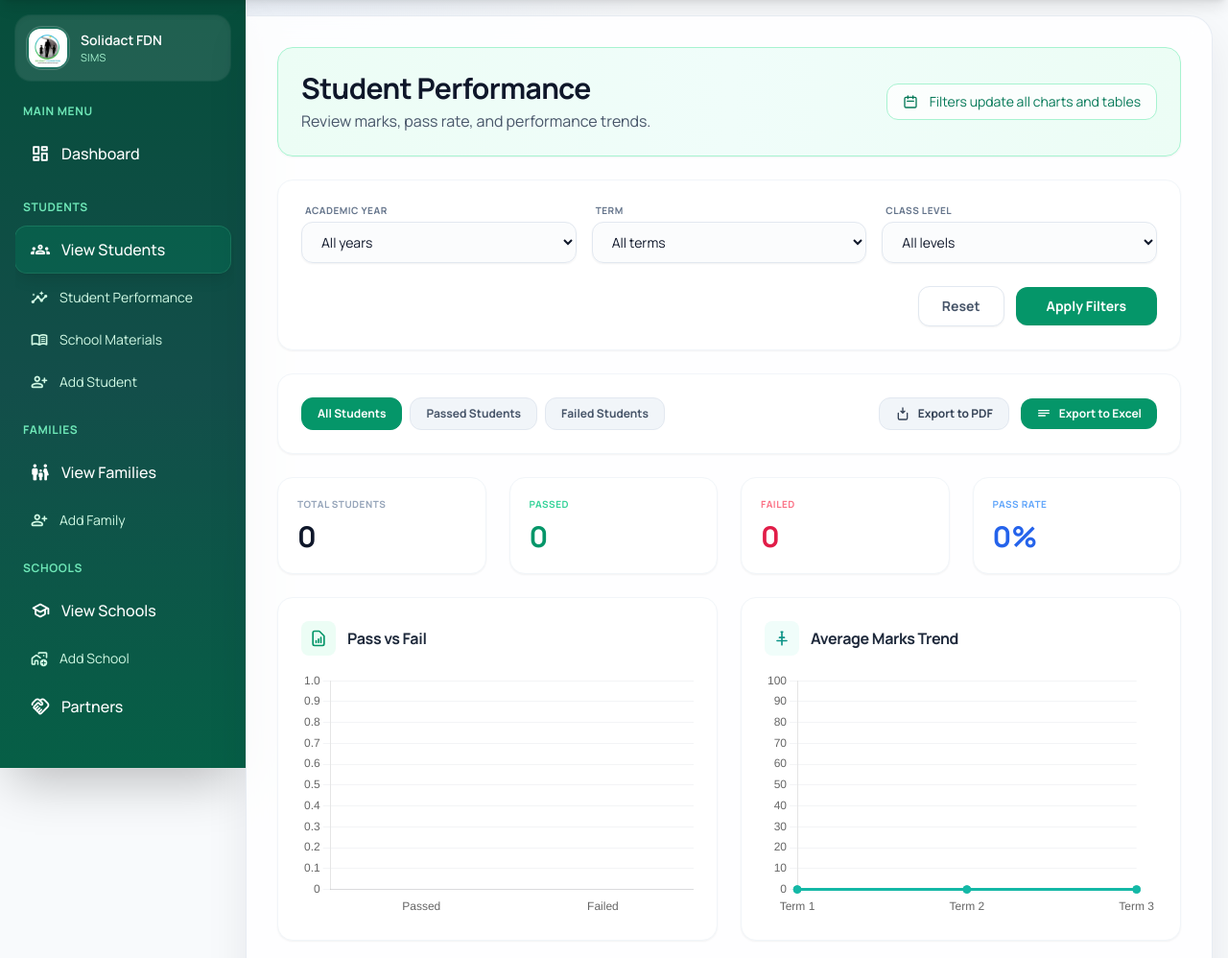
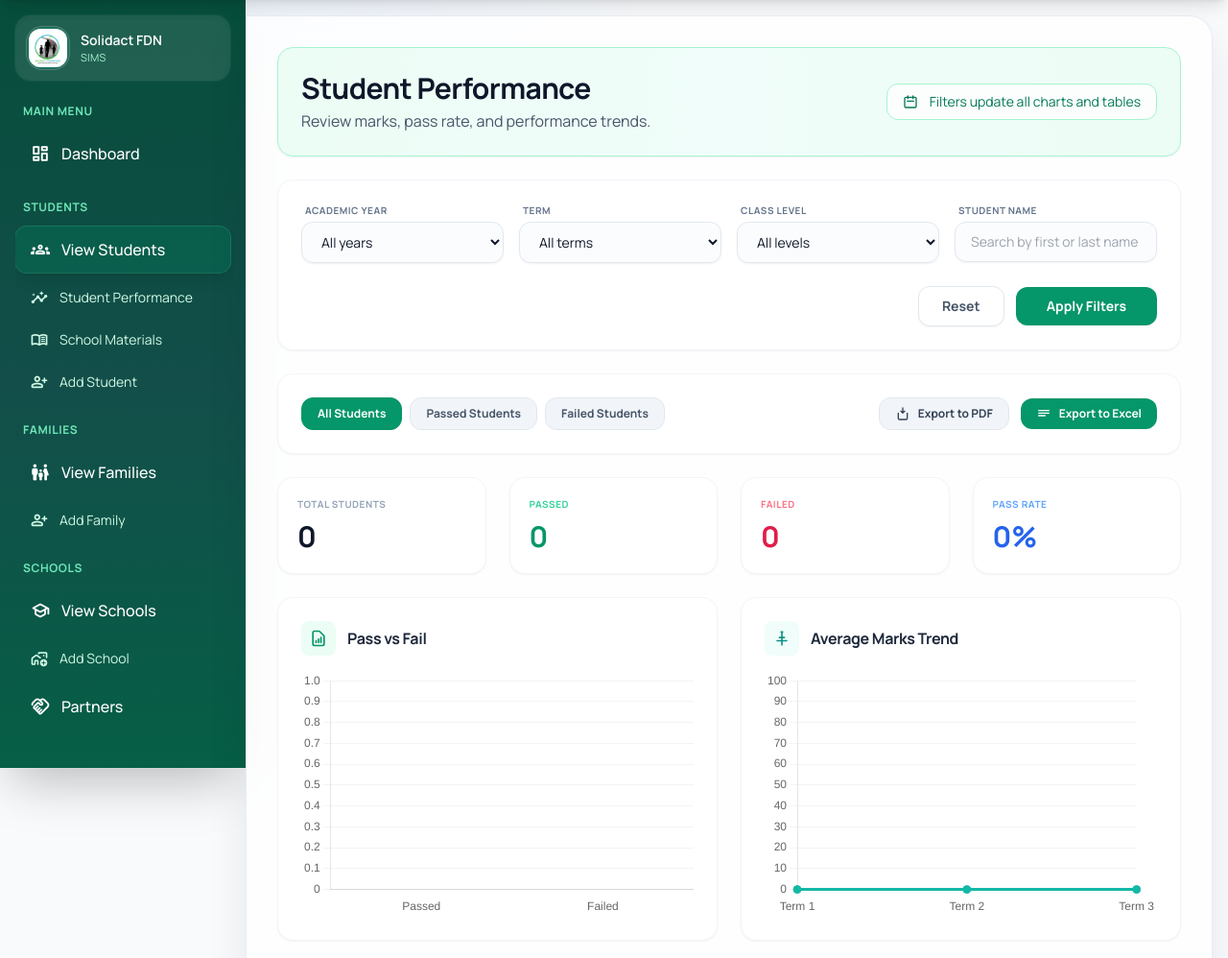
Before and after one commit to niyirerayannick/ssms, a Django app: page /students/performance/ in a window 1280 px wide. Shown: the part 81-1079 px from the top of the page at 96% size. Run offline with Django 5.2, Linux system fonts and the light colour scheme; the visitor is signed in with stand-in values (Sample User, id 1); data that the repository does not hold is empty; parts of the project's set-up code (start-up, migrations or seed data) failed here and were passed over; some libraries are stand-ins or nearby versions.

Commit message:
feat(students): add search functionality to student performance view

```diff
--- a/students/views.py
+++ b/students/views.py
@@ -494,6 +494,7 @@ class StudentPerformanceListView(LoginRequiredMixin, PermissionRequiredMixin, Li
             'academic_year': self.request.GET.get('academic_year', '').strip(),
             'term': self.request.GET.get('term', '').strip(),
             'class_level': self.request.GET.get('class_level', '').strip(),
+            'search': self.request.GET.get('search', '').strip(),
             'status': status,
         }
 
@@ -507,6 +508,12 @@ class StudentPerformanceListView(LoginRequiredMixin, PermissionRequiredMixin, Li
 
         if filters['class_level']:
             queryset = queryset.filter(class_level=filters['class_level'])
+
+        if filters['search']:
+            for term in filters['search'].split():
+                queryset = queryset.filter(
+                    Q(first_name__icontains=term) | Q(last_name__icontains=term)
+                )
 
         if filters['academic_year']:
             queryset = queryset.filter(academic_records__academic_year_id=filters['academic_year'])
@@ -570,6 +577,11 @@ class StudentPerformanceListView(LoginRequiredMixin, PermissionRequiredMixin, Li
             trend_qs = trend_qs.filter(academic_year_id=filters['academic_year'])
         if filters['class_level']:
             trend_qs = trend_qs.filter(student__class_level=filters['class_level'])
+        if filters['search']:
+            for term in filters['search'].split():
+                trend_qs = trend_qs.filter(
+                    Q(student__first_name__icontains=term) | Q(student__last_name__icontains=term)
+                )
 
         trend_map = {
             row['term']: round(float(row['avg_marks'] or 0), 1)
@@ -634,6 +646,7 @@ class StudentPerformanceListView(LoginRequiredMixin, PermissionRequiredMixin, Li
             'selected_year': filters['academic_year'],
             'selected_term': filters['term'],
             'selected_class': filters['class_level'],
+            'search_query': filters['search'],
             'status_filter': filters['status'],
             'status_filter_options': status_options,
             'trend_labels': trend_labels,
@@ -668,13 +681,14 @@ class StudentPerformanceListView(LoginRequiredMixin, PermissionRequiredMixin, Li
 
         term_label = filters['term'] or 'All Terms'
         class_label = filters['class_level'] or 'All Classes'
+        search_label = filters['search'] or 'All Students'
         status_map = {
             'all': 'All Students',
             'passed': 'Passed Students',
             'failed': 'Failed Students',
         }
         status_label = status_map.get(filters['status'], 'All Students')
-        return f"Year: {year_label} | Term: {term_label} | Class: {class_label} | Status: {status_label}"
+        return f"Year: {year_label} | Term: {term_label} | Class: {class_label} | Search: {search_label} | Status: {status_label}"
 
     def export_data(self, export_format):
         rows = self.get_export_rows()
--- a/templates/students/student_performance.html
+++ b/templates/students/student_performance.html
@@ -21,7 +21,7 @@
     </div>
 
     <div class="bg-white rounded-2xl shadow-sm border border-slate-100 p-4 sm:p-6">
-        <form method="get" class="grid grid-cols-1 sm:grid-cols-2 lg:grid-cols-3 gap-4">
+        <form method="get" class="grid grid-cols-1 sm:grid-cols-2 lg:grid-cols-4 gap-4">
             <div>
                 <label class="block text-[10px] font-bold text-slate-500 uppercase tracking-wider mb-1 ml-1">Academic Year</label>
                 <select name="academic_year" class="w-full px-4 py-2.5 border border-slate-200 rounded-xl bg-slate-50/50 focus:ring-2 focus:ring-emerald-500/20 focus:border-emerald-500 transition-all outline-none text-sm">
@@ -49,7 +49,12 @@
                     {% endfor %}
                 </select>
             </div>
-            <div class="sm:col-span-2 lg:col-span-3 flex flex-row items-center justify-end gap-3 mt-2">
+            <div class="sm:col-span-2 lg:col-span-1">
+                <label class="block text-[10px] font-bold text-slate-500 uppercase tracking-wider mb-1 ml-1">Student Name</label>
+                <input type="text" name="search" value="{{ search_query }}" placeholder="Search by first or last name"
+                       class="w-full px-4 py-2.5 border border-slate-200 rounded-xl bg-slate-50/50 focus:ring-2 focus:ring-emerald-500/20 focus:border-emerald-500 transition-all outline-none text-sm" />
+            </div>
+            <div class="sm:col-span-2 lg:col-span-4 flex flex-row items-center justify-end gap-3 mt-2">
                 <a href="{% url 'students:student_performance' %}" class="flex-1 sm:flex-none text-center px-6 py-2.5 text-sm font-bold text-slate-600 bg-white border border-slate-200 rounded-xl hover:bg-slate-50 transition-all active:scale-95 shadow-sm">
                     Reset
                 </a>
```
